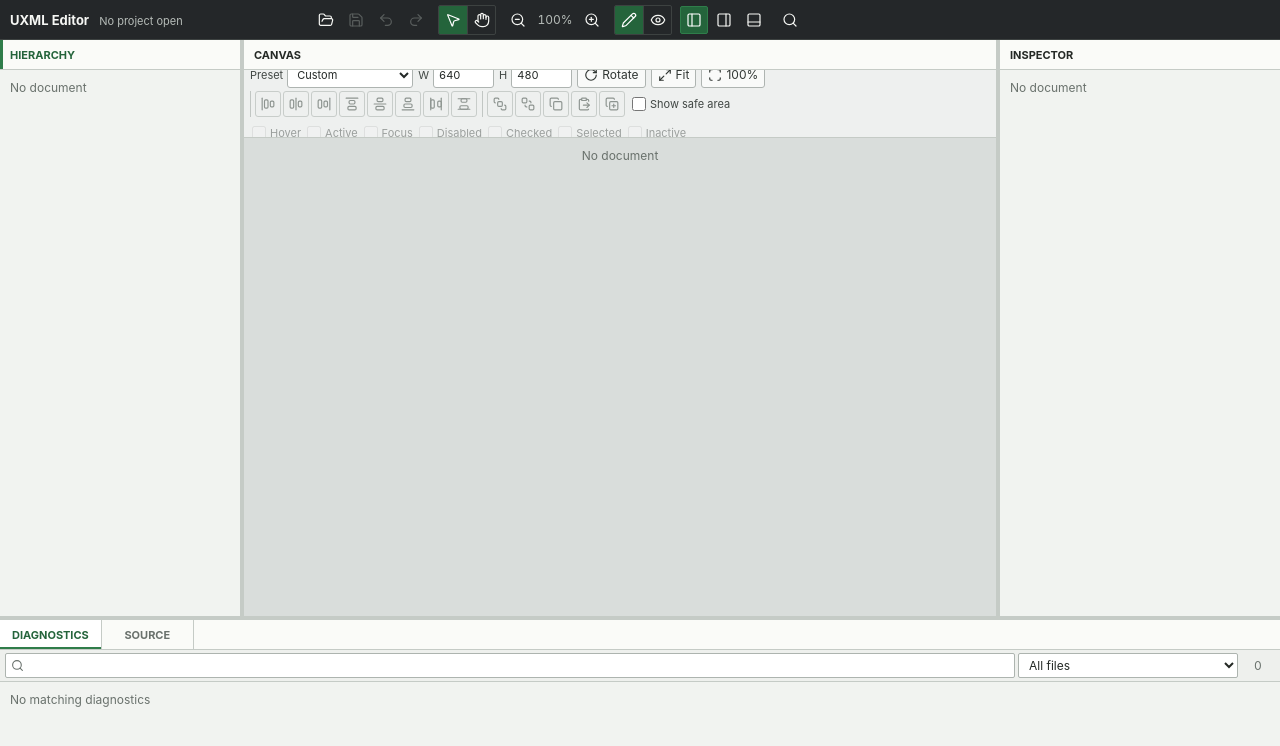
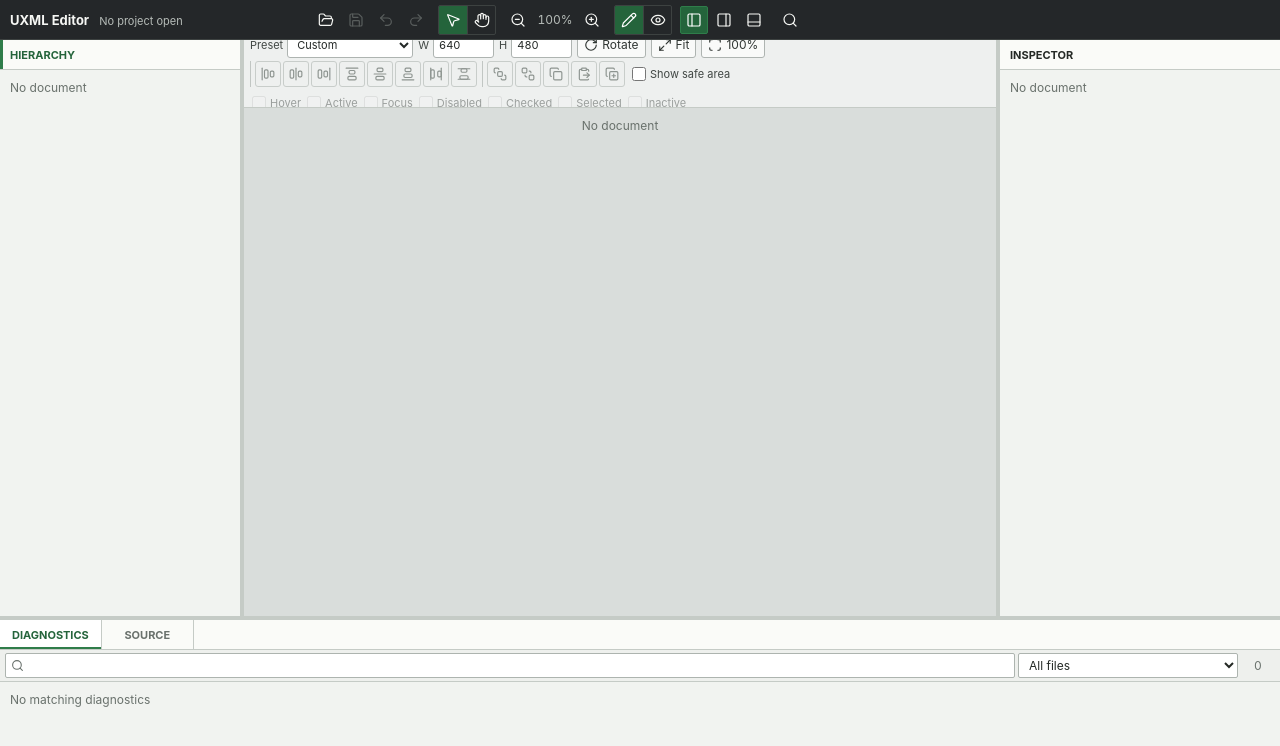
Before and after one commit to jethac/uxml-editor, a React (Vite) app: page / in a window 1280 px wide. Shown: the top 746 px of the page. Built offline with nearby package versions, Linux system fonts and the light colour scheme.

Commit message:
fix: reclaim canvas header space

```diff
--- a/src/features/canvas/PreviewCanvas.tsx
+++ b/src/features/canvas/PreviewCanvas.tsx
@@ -410,8 +410,7 @@ export function PreviewCanvas({
   };
 
   return (
-    <section className="workspace-pane workspace-pane--canvas" data-testid="canvas-pane" aria-labelledby="canvas-heading">
-      <h2 id="canvas-heading">Canvas</h2>
+    <section className="workspace-pane workspace-pane--canvas" data-testid="canvas-pane" aria-label="Canvas">
       <div className="canvas-toolbar" aria-label="Canvas controls">
         <label className="canvas-control canvas-control--preset">
           <span>Preset</span>
--- a/src/styles/canvas.css
+++ b/src/styles/canvas.css
@@ -1,5 +1,5 @@
 .workspace-pane--canvas {
-  grid-template-rows: 30px auto minmax(0, 1fr);
+  grid-template-rows: auto minmax(0, 1fr);
 }
 
 .canvas-toolbar {
```
Also changed, not shown: 2 other files (tests, documents, lock files or other folders).
